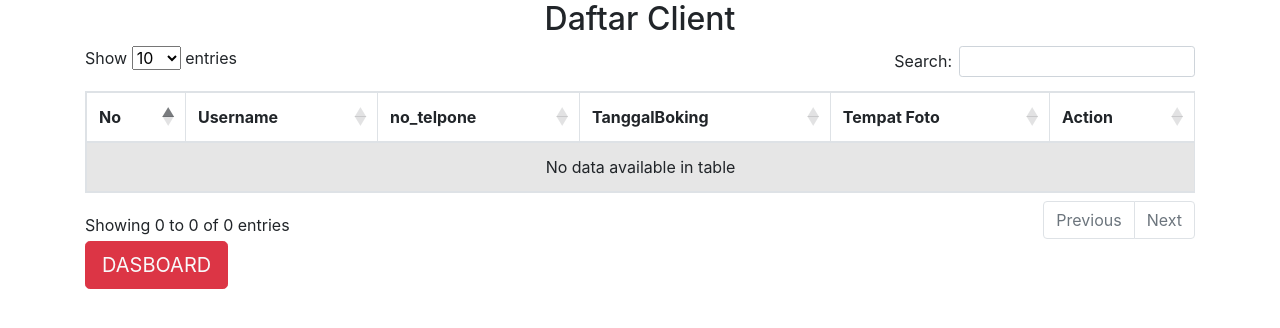
After one commit to jaka147/web, a PHP site: page /daftar-client.php in a window 1280 px wide. The commit adds this page. Shown: the top 328 px of the page. Run offline with PHP 8.4, Linux system fonts and the light colour scheme; data that the repository does not hold is empty; some libraries are stand-ins or nearby versions.

Commit message:
daftar-client

```diff
--- /dev/null
+++ b/daftar-client.php
@@ -0,0 +1,68 @@
+<!DOCTYPE html>
+<html>
+<head>
+	<meta http-equiv="Content-type" content="text/html; charset=utf-8">
+	<meta name="viewport" content="width=device-width,initial-scale=1,user-scalable=no">
+	<title>DataTables</title>
+	<link rel="stylesheet" type="text/css" href="/media/css/site-examples.css?_=19472395a2969da78c8a4c707e72123a">
+	<link rel="stylesheet" type="text/css" href="https://cdnjs.cloudflare.com/ajax/libs/twitter-bootstrap/4.1.1/css/bootstrap.css">
+	<link rel="stylesheet" type="text/css" href="https://cdn.datatables.net/1.10.19/css/dataTables.bootstrap4.min.css">
+	<style type="text/css" class="init">
+
+	</style>
+	<script type="text/javascript" language="javascript" src="https://code.jquery.com/jquery-3.3.1.js"></script>
+	<script type="text/javascript" language="javascript" src="https://cdn.datatables.net/1.10.19/js/jquery.dataTables.min.js"></script>
+	<script type="text/javascript" language="javascript" src="https://cdn.datatables.net/1.10.19/js/dataTables.bootstrap4.min.js"></script>
+	<script type="text/javascript" class="init">
+
+    $(document).ready(function() {
+      $('#example').DataTable();
+    } );
+
+	</script>
+</head>
+<body class="">
+  <?php
+    include "db_registrasi.php";
+    $query = $db->query("SELECT * FROM daftar_client");
+  ?>
+		<div class="container">
+        <h2 style="text-align: center">Daftar Client</h2>
+				<table id="example" class="table table-striped table-bordered" style="width:100%">
+          <thead>
+              <th>No</th>
+              <th>Username</th>
+              <th>no_telpone</th>
+              <th>TanggalBoking</th>
+              <th>Tempat Foto</th>
+              <th>Action</th>
+          </thead>
+					<tbody>
+            <?php
+              if(mysqli_num_rows($query) > 0) {
+                $no = 1;
+                while($data = mysqli_fetch_array($query)){
+            ?>
+                <tr>
+                    <td><?php echo $no ?></td>
+                    <td><?php echo $data["username"];?></td>
+                    <td><?php echo $data["no_telp"];?></td>
+                    <td><?php echo $data["tanggal"] ?></td>
+                    <td><?php echo $data["tempat_foto"]?></td>
+                    <td>
+                      <a class="btn btn-sm btn-danger" href="delete.php?id=<?php echo $data['id'] ?>">Delete</a>
+                      <a class="btn btn-sm btn-success " href="#">Update</a>
+                    </td>
+                </tr>
+            <?php
+                  $no++;
+                }
+              }
+            ?>
+					</tbody>
+
+				</table>
+                <button class="btn btn-danger btn-lg text-light"><a href="dasboard.php" class="text-light"> DASBOARD</a></button>
+	</div>
+</body>
+</html>
--- a/dasboard.php
+++ b/dasboard.php
@@ -15,7 +15,7 @@
   <img src="picture/gabu.jpg" class="img-fluid mb-5 d-block mx-auto gambar-gabu">
   <button class="btn btn-outline-info btn-social tombol text-light font1"><i class="fas fa-tachometer-alt">DASBOARD</i></button>
   <button class="btn btn-outline-info btn-social tombol text-light font1"><i class="fas fa-upload">UPLOAD</i></button>
-  <button class="btn btn-outline-info btn-social tombol text-light font1"><i class="fas fa-users">CLIENT</i></button>
+  <button class="btn btn-outline-info btn-social tombol text-light "><a href="daftar-client.php" class="text-light font1"><i class="fas fa-users">CLIENT</a></i></button>
   <button class="btn btn-outline-info btn-social tombol text-light font1"><i class="fas fa-sign-out-alt">KELUAR</i></button>
 
 </div>
--- a/delete.php
+++ b/delete.php
@@ -2,7 +2,7 @@
 include 'db_registrasi.php';
 
 $id = $_GET['id'];
-$db->query("DELETE FROM db_registrasi WHERE id='$id'")or die(mysqli_error());
+$db->query("DELETE FROM daftar_client WHERE id='$id'")or die(mysqli_error());
 
-header("location:table.php?pesan=hapus");
+header("location:daftar-client.php?pesan=hapus");
 ?>
```
Also changed, not shown: navbar.php (+17 -21 lines), proses-client.php (added, +19 -0 lines).
